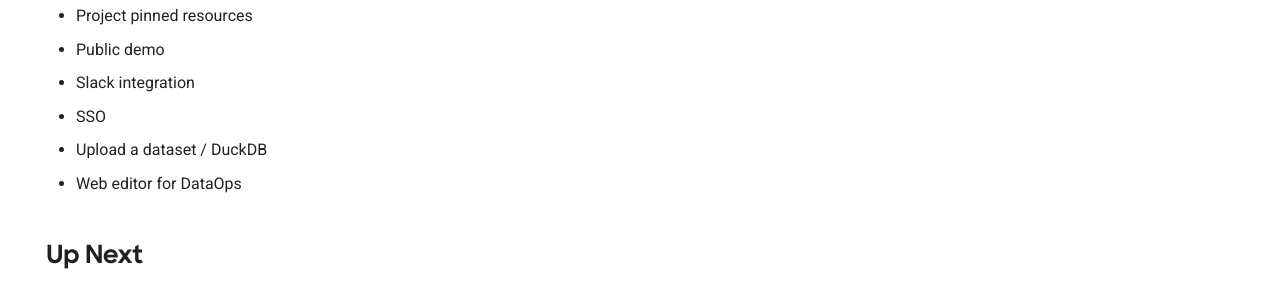
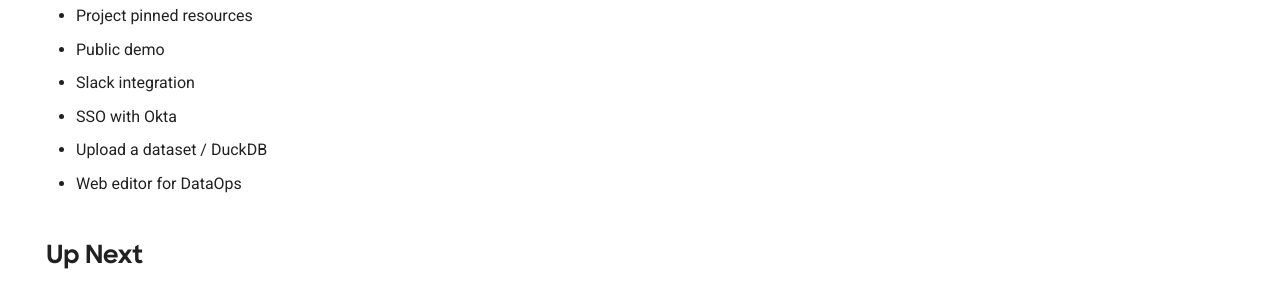
Before and after one commit to gleannyc/documentation, an MkDocs documentation site: the page built from docs/product-roadmap/product-roadmap.md, in a window 1280 px wide and 1364 px high. Shown: the part 432-723 px from the top of the window. Built offline with MkDocs 1.6.1 and Material for MkDocs 9.7.7, drawn with Linux system fonts in a browser that asks for light colours.

Commit message:
note about okta

```diff
--- a/docs/product-roadmap/product-roadmap.md
+++ b/docs/product-roadmap/product-roadmap.md
@@ -17,7 +17,7 @@
 - Project pinned resources
 - Public demo
 - Slack integration
-- SSO
+- SSO with Okta
 - Upload a dataset / DuckDB
 - Web editor for DataOps
 
```
